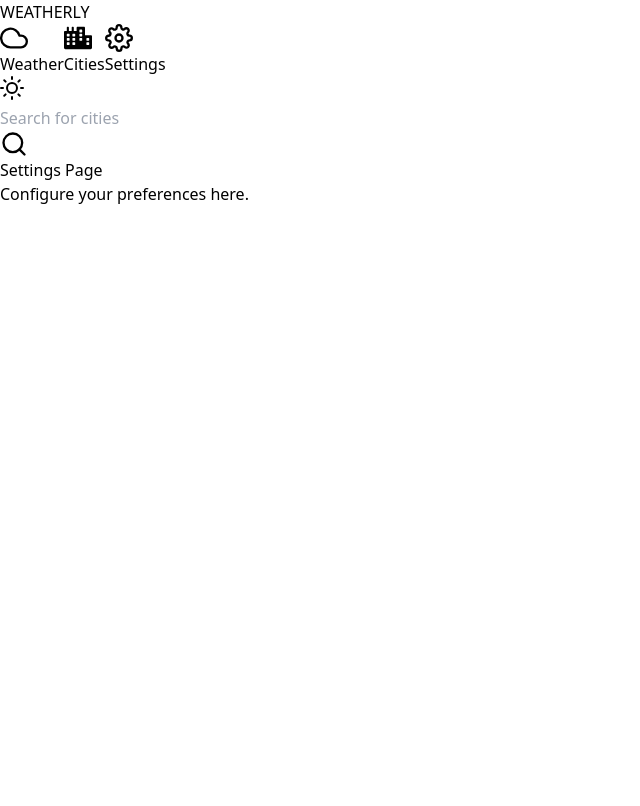
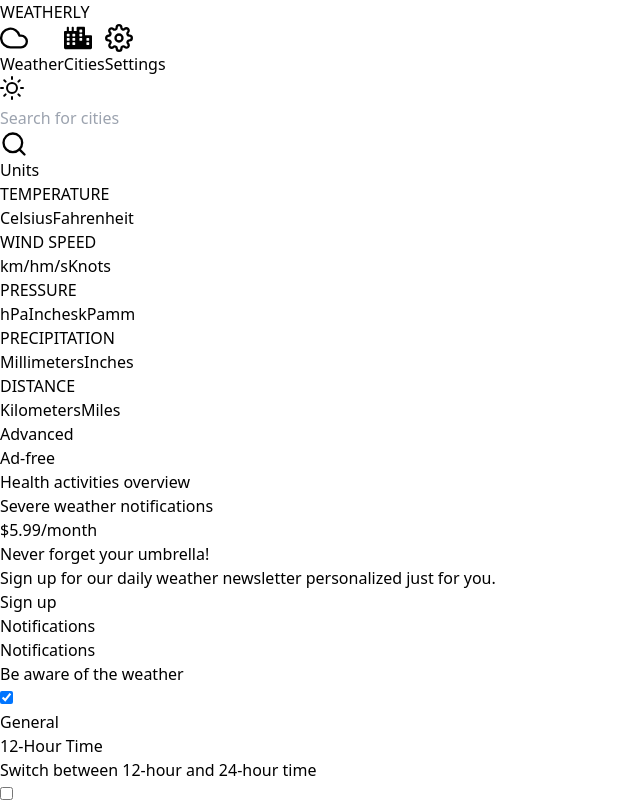
Before and after one commit to maximistic/weatherly, a Next.js app: page / in a window 1280 px wide. Both pictures are taken after a click on the button "Settings". Shown: the whole page, without its empty margins (0-640 px from the left). Built offline with nearby package versions, Linux system fonts and the light colour scheme.

Commit message:
settings page update

```diff
--- a/src/Pages/Settings.tsx
+++ b/src/Pages/Settings.tsx
@@ -1,12 +1,126 @@
-import React from 'react'
+import React, { useState } from "react";
 
 const Settings = () => {
+  const [notificationsEnabled, setNotificationsEnabled] = useState(true);
+  const [is12HourTime, setIs12HourTime] = useState(false);
+
   return (
-    <div className="font-[family-name:var(--font-geist-sans)]">
-      <h1 className="text-4xl font-bold mb-4">Settings Page</h1>
-      <p>Configure your preferences here.</p>
+    <div className="p-8 bg-gray-900 text-white font-[family-name:var(--font-geist-sans)] rounded-lg">
+      {/* Units Section */}
+      <div className="grid grid-cols-1 md:grid-cols-3 gap-8">
+        {/* Units Options */}
+        <div className="md:col-span-2 bg-gray-800 p-6 rounded-lg">
+          <h2 className="text-xl font-bold mb-6">Units</h2>
+          {[
+            { label: "Temperature", options: ["Celsius", "Fahrenheit"] },
+            { label: "Wind Speed", options: ["km/h", "m/s", "Knots"] },
+            { label: "Pressure", options: ["hPa", "Inches", "kPa", "mm"] },
+            { label: "Precipitation", options: ["Millimeters", "Inches"] },
+            { label: "Distance", options: ["Kilometers", "Miles"] },
+          ].map((unit, index) => (
+            <div key={index} className="mb-6">
+              <p className="font-semibold mb-2">{unit.label.toUpperCase()}</p>
+              <div className="flex space-x-4">
+                {unit.options.map((option) => (
+                  <button
+                    key={option}
+                    className="px-4 py-2 bg-gray-700 text-gray-300 hover:bg-gray-600 rounded-lg"
+                  >
+                    {option}
+                  </button>
+                ))}
+              </div>
+            </div>
+          ))}
+        </div>
+
+        {/* Right-Hand Cards */}
+        <div className="space-y-6">
+          {/* Advanced Card */}
+          <div className="bg-gray-800 p-6 rounded-lg">
+            <h2 className="text-xl font-bold mb-4">Advanced</h2>
+            <ul className="text-gray-400 mb-6">
+              <li>Ad-free</li>
+              <li>Health activities overview</li>
+              <li>Severe weather notifications</li>
+            </ul>
+            <button className="w-full py-3 bg-blue-600 text-white rounded-lg text-lg font-bold">
+              $5.99/month
+            </button>
+          </div>
+
+          {/* Umbrella Reminder Card */}
+          <div className="bg-gray-800 p-6 rounded-lg">
+            <h2 className="text-xl font-bold mb-4">Never forget your umbrella!</h2>
+            <p className="text-gray-400 mb-6">
+              Sign up for our daily weather newsletter personalized just for you.
+            </p>
+            <button className="w-full py-3 bg-blue-600 text-white rounded-lg text-lg font-bold">
+              Sign up
+            </button>
+          </div>
+        </div>
+      </div>
+
+      {/* Notifications Section */}
+      <div className="mt-8 bg-gray-800 p-6 rounded-lg">
+        <h2 className="text-xl font-bold mb-6">Notifications</h2>
+        <div className="flex items-center justify-between">
+          <div>
+            <p className="font-semibold">Notifications</p>
+            <p className="text-gray-400">Be aware of the weather</p>
+          </div>
+          <label className="relative inline-block w-10 h-6">
+            <input
+              type="checkbox"
+              checked={notificationsEnabled}
+              onChange={() => setNotificationsEnabled(!notificationsEnabled)}
+              className="hidden"
+            />
+            <span
+              className={`block w-full h-full rounded-full cursor-pointer ${
+                notificationsEnabled ? "bg-blue-600" : "bg-gray-600"
+              }`}
+            ></span>
+            <span
+              className={`absolute top-1 left-1 w-4 h-4 bg-white rounded-full transition-transform ${
+                notificationsEnabled ? "translate-x-4" : "translate-x-0"
+              }`}
+            ></span>
+          </label>
+        </div>
+      </div>
+
+      {/* General Section */}
+      <div className="mt-8 bg-gray-800 p-6 rounded-lg">
+        <h2 className="text-xl font-bold mb-6">General</h2>
+        <div className="flex items-center justify-between">
+          <div>
+            <p className="font-semibold">12-Hour Time</p>
+            <p className="text-gray-400">Switch between 12-hour and 24-hour time</p>
+          </div>
+          <label className="relative inline-block w-10 h-6">
+            <input
+              type="checkbox"
+              checked={is12HourTime}
+              onChange={() => setIs12HourTime(!is12HourTime)}
+              className="hidden"
+            />
+            <span
+              className={`block w-full h-full rounded-full cursor-pointer ${
+                is12HourTime ? "bg-blue-600" : "bg-gray-600"
+              }`}
+            ></span>
+            <span
+              className={`absolute top-1 left-1 w-4 h-4 bg-white rounded-full transition-transform ${
+                is12HourTime ? "translate-x-4" : "translate-x-0"
+              }`}
+            ></span>
+          </label>
+        </div>
+      </div>
     </div>
-  )
-}
+  );
+};
 
-export default Settings
+export default Settings;
```
